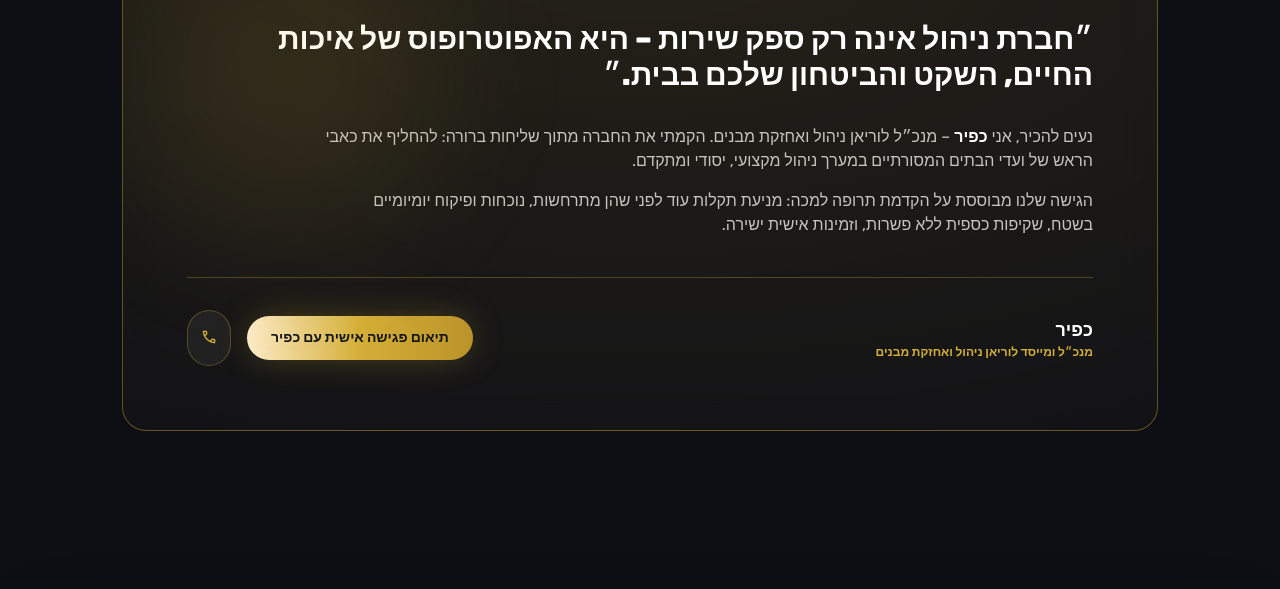
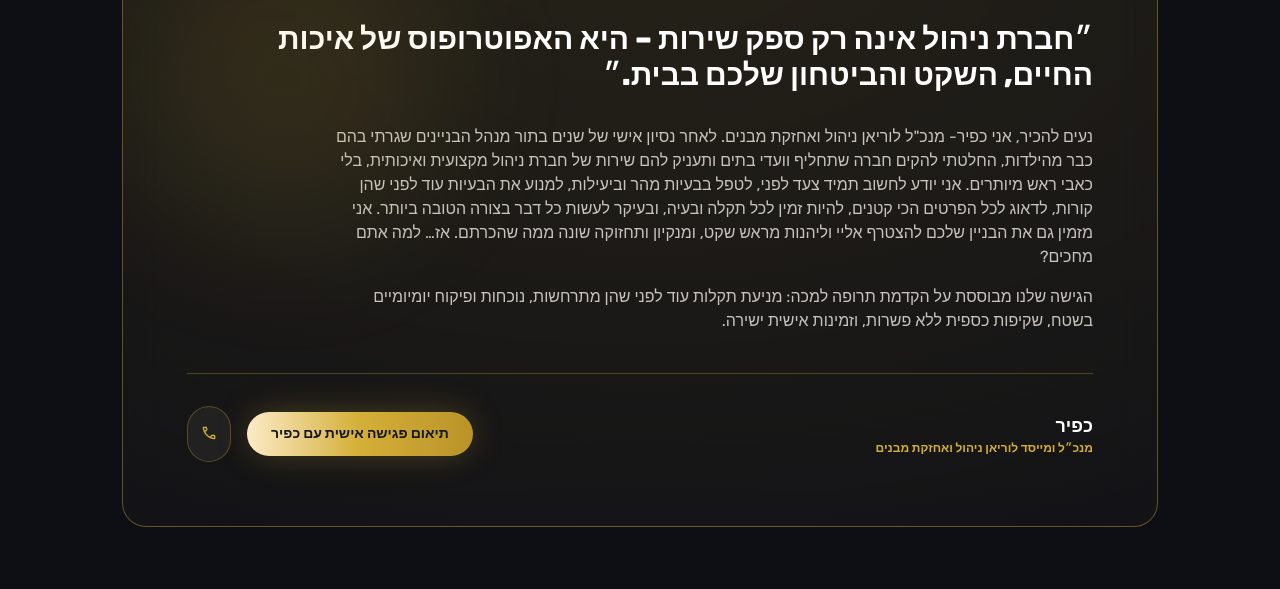
Before and after one commit to lorian3456/lorian, a plain HTML site: page index.html in a window 1280 px wide. Shown: the part 4366-4955 px from the top of the page. Drawn offline with nearby package versions, Linux system fonts and the light colour scheme.

Commit message:
Update index.html

```diff
--- a/index.html
+++ b/index.html
@@ -519,9 +519,13 @@
           </blockquote>
 <div class="space-y-4 text-sm sm:text-base text-[#c7c4be] leading-relaxed max-w-3xl">
 <p>
-              נעים להכיר, אני <strong class="text-white">כפיר</strong> – מנכ״ל לוריאן ניהול ואחזקת מבנים.
-              הקמתי את החברה מתוך שליחות ברורה: להחליף את כאבי הראש של ועדי הבתים המסורתיים במערך ניהול מקצועי, יסודי ומתקדם.
-            </p>
+              נעים להכיר, אני כפיר- מנכ"ל לוריאן ניהול ואחזקת מבנים.
+
+לאחר נסיון אישי של שנים בתור מנהל הבניינים שגרתי בהם כבר מהילדות, החלטתי להקים חברה שתחליף וועדי בתים ותעניק להם שירות של חברת ניהול מקצועית ואיכותית, בלי כאבי ראש מיותרים.
+אני יודע לחשוב תמיד צעד לפני, לטפל בבעיות מהר וביעילות, למנוע את הבעיות עוד לפני שהן קורות, לדאוג לכל הפרטים הכי קטנים, להיות זמין לכל תקלה ובעיה, ובעיקר לעשות כל דבר בצורה הטובה ביותר.
+אני מזמין גם את הבניין שלכם להצטרף אליי וליהנות מראש שקט, ומנקיון ותחזוקה שונה ממה שהכרתם.
+
+אז… למה אתם מחכים?</p>
 <p>
               הגישה שלנו מבוססת על הקדמת תרופה למכה: מניעת תקלות עוד לפני שהן מתרחשות, נוכחות ופיקוח יומיומיים בשטח, שקיפות כספית ללא פשרות, וזמינות אישית ישירה.
             </p>
```
